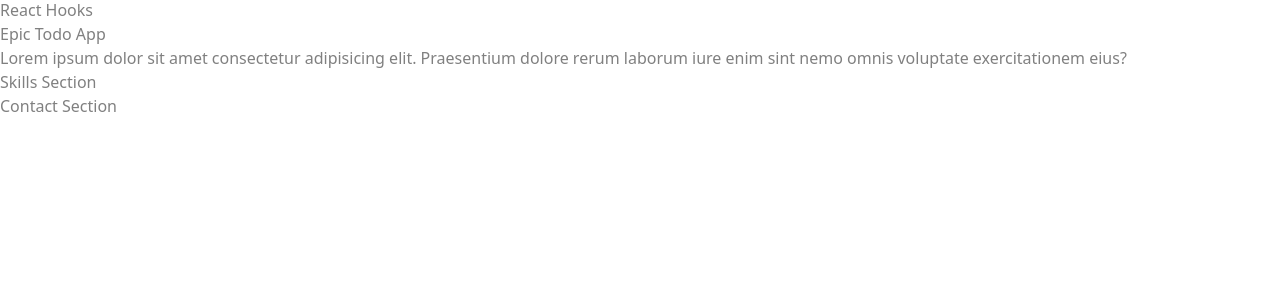
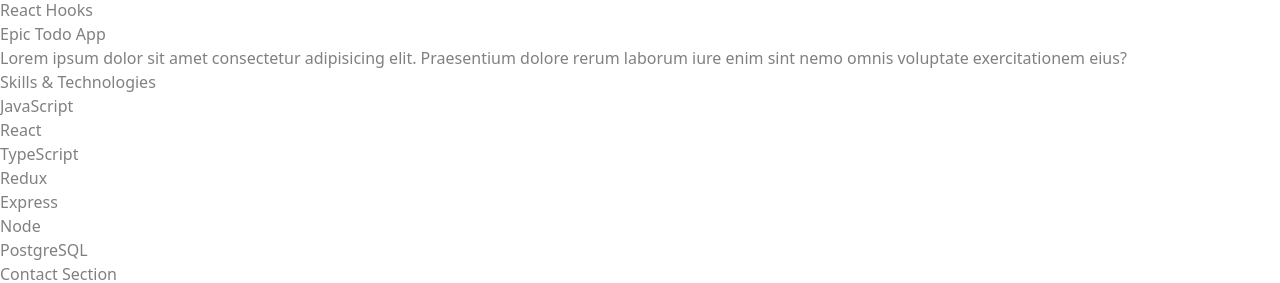
Before and after one commit to jayaramsivaramannair/jayaram_portfolio, a React (Create React App) app: page / in a window 1280 px wide. Shown: the part 1606-1889 px from the top of the page. Before the commit the page ends 1724 px from the top, so only its background shows below. Built offline with nearby package versions, Linux system fonts and the light colour scheme.

Commit message:
Added content to skills component

```diff
--- a/src/components/Skills.js
+++ b/src/components/Skills.js
@@ -1,10 +1,23 @@
 import React from 'react'
+import {skills} from "../data"
 
 function Skills() {
   return (
-    <div>
-      Skills Section
-    </div>
+    <section id="skills">
+      <div>
+        <div>
+          <h1>Skills & Technologies</h1>
+          <p></p>
+        </div>
+        <div>
+          {skills.map((skill) => {
+            return <div>
+                    <span>{skill}</span>
+                   </div>
+          })}
+        </div>
+      </div>
+    </section>
   )
 }
 
--- a/src/data.js
+++ b/src/data.js
@@ -36,8 +36,9 @@
 export const skills = [
   "JavaScript",
   "React",
-  "Next.js",
+  "TypeScript",
+  "Redux",
+  "Express",
   "Node",
-  "GraphQL",
-  "Material UI",
+  "PostgreSQL",
 ];
```
